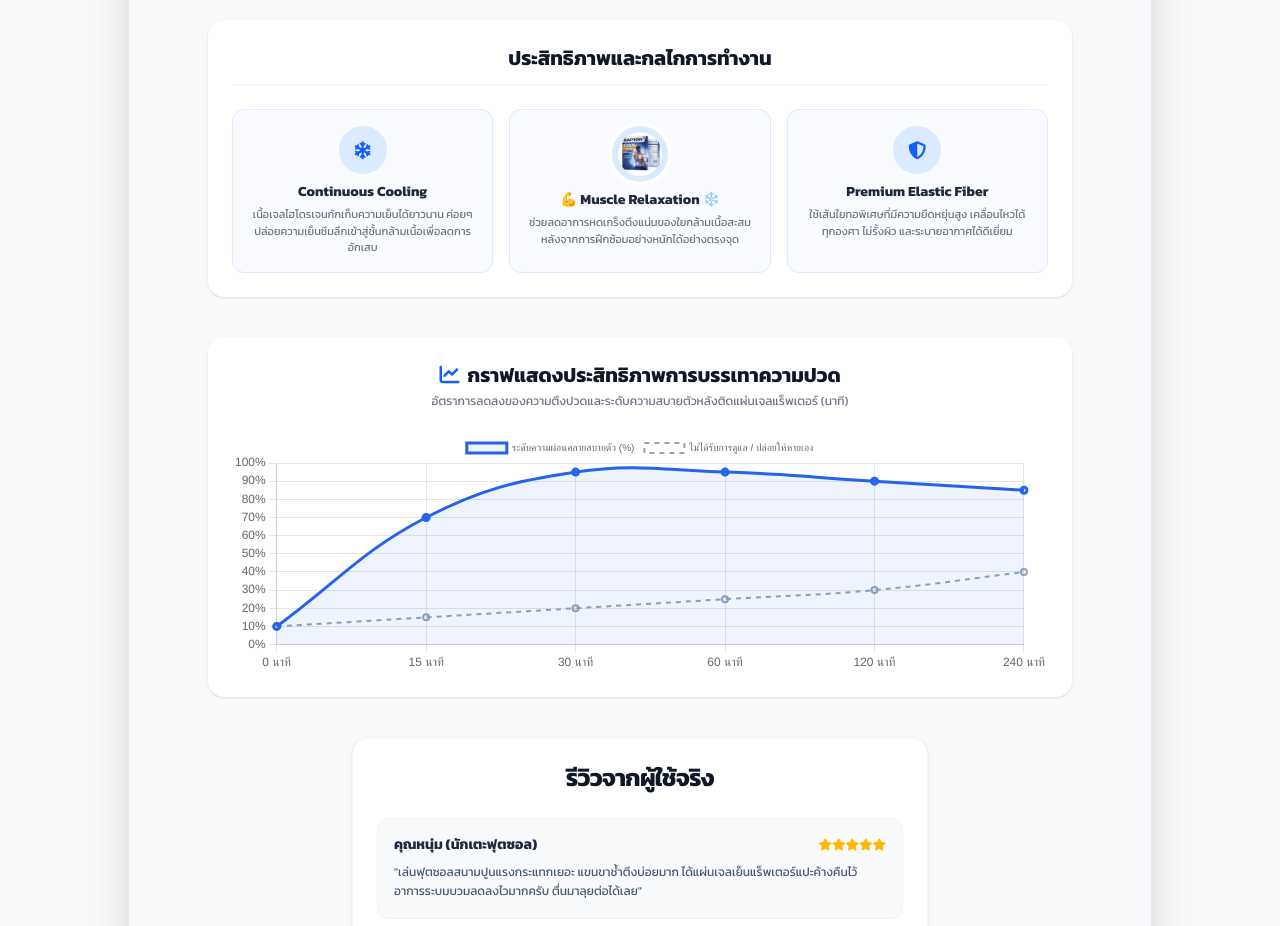
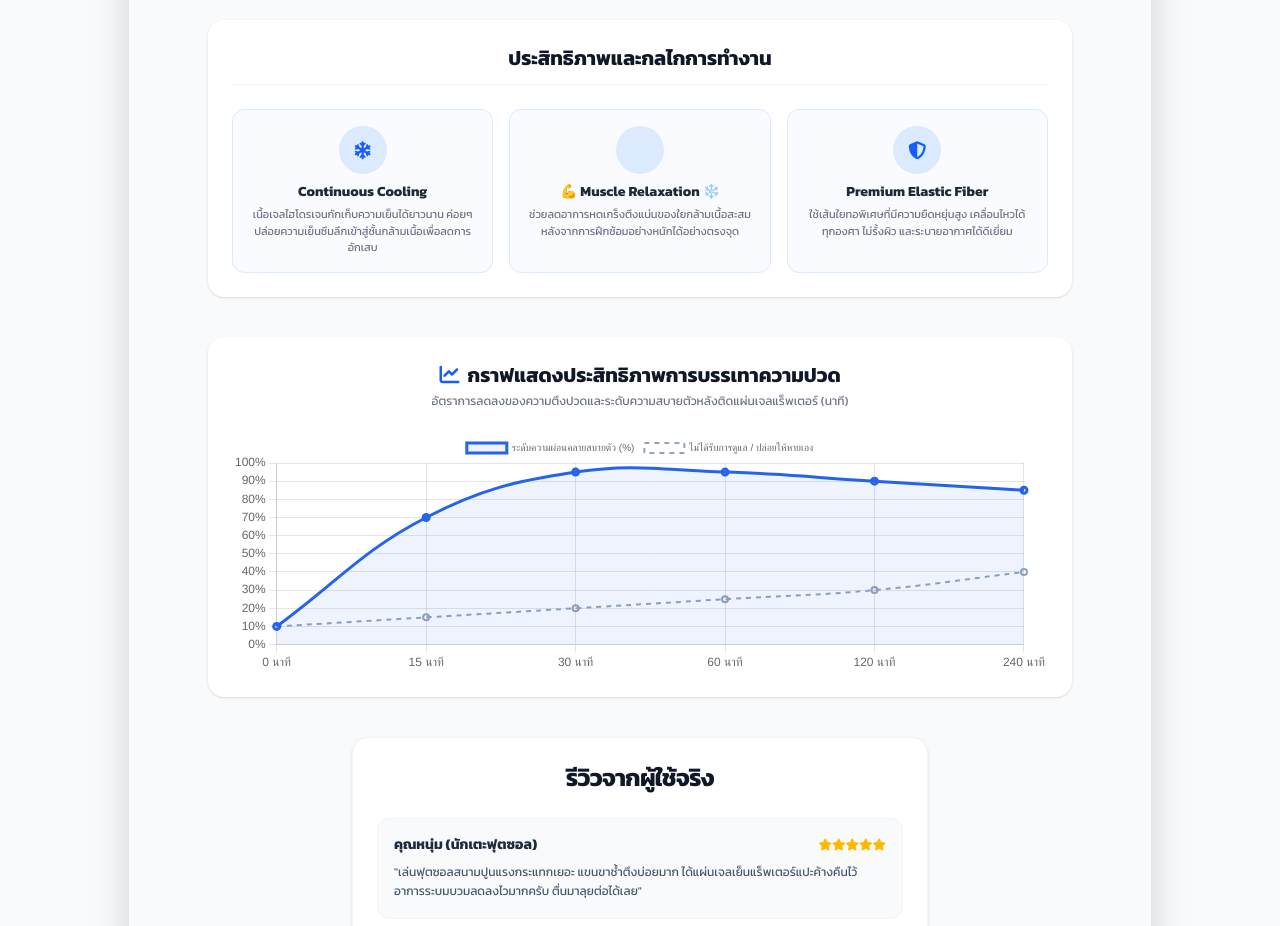
Before and after one commit to samuraionline1-alt/raptor-sport.vercel.app, a plain HTML site: page products/raptor-cool-patch/index.html in a window 1280 px wide. Shown: the part 1000-1926 px from the top of the page. Drawn offline with nearby package versions, Linux system fonts and the light colour scheme.

Commit message:
Revert "Add cool patch muscle circle image"
This reverts commit fbb3c2966f79e4fe9ccb4630f2d4f7d1db7caeae.

```diff
--- a/products/raptor-cool-patch/index.html
+++ b/products/raptor-cool-patch/index.html
@@ -163,9 +163,7 @@
                             <p class="text-[11px] text-gray-500 mt-1">เนื้อเจลไฮโดรเจนกักเก็บความเย็นได้ยาวนาน ค่อยๆ ปล่อยความเย็นซึมลึกเข้าสู่ชั้นกล้ามเนื้อเพื่อลดการอักเสบ</p>
                         </div>
                         <div class="p-4 bg-blue-50/40 rounded-xl text-center border border-blue-100">
-                            <div class="w-14 h-14 bg-blue-100 rounded-full flex items-center justify-center mx-auto mb-2 p-1.5 ring-4 ring-white shadow-sm overflow-hidden">
-                                <img src="/IMG_6951.PNG" alt="RAPTOR COOL PATCH muscle relaxation" class="w-full h-full rounded-full object-cover object-center">
-                            </div>
+                            <div class="w-12 h-12 bg-blue-100 rounded-full flex items-center justify-center mx-auto text-blue-600 text-lg font-bold mb-2"><i class="fa-solid fa-child-muscle"></i></div>
                             <h4 class="font-bold text-sm text-gray-808">💪 Muscle Relaxation ❄️</h4>
                             <p class="text-[11px] text-gray-500 mt-1">ช่วยลดอาการหดเกร็งตึงแน่นของใยกล้ามเนื้อสะสมหลังจากการฝึกซ้อมอย่างหนักได้อย่างตรงจุด</p>
                         </div>
```
